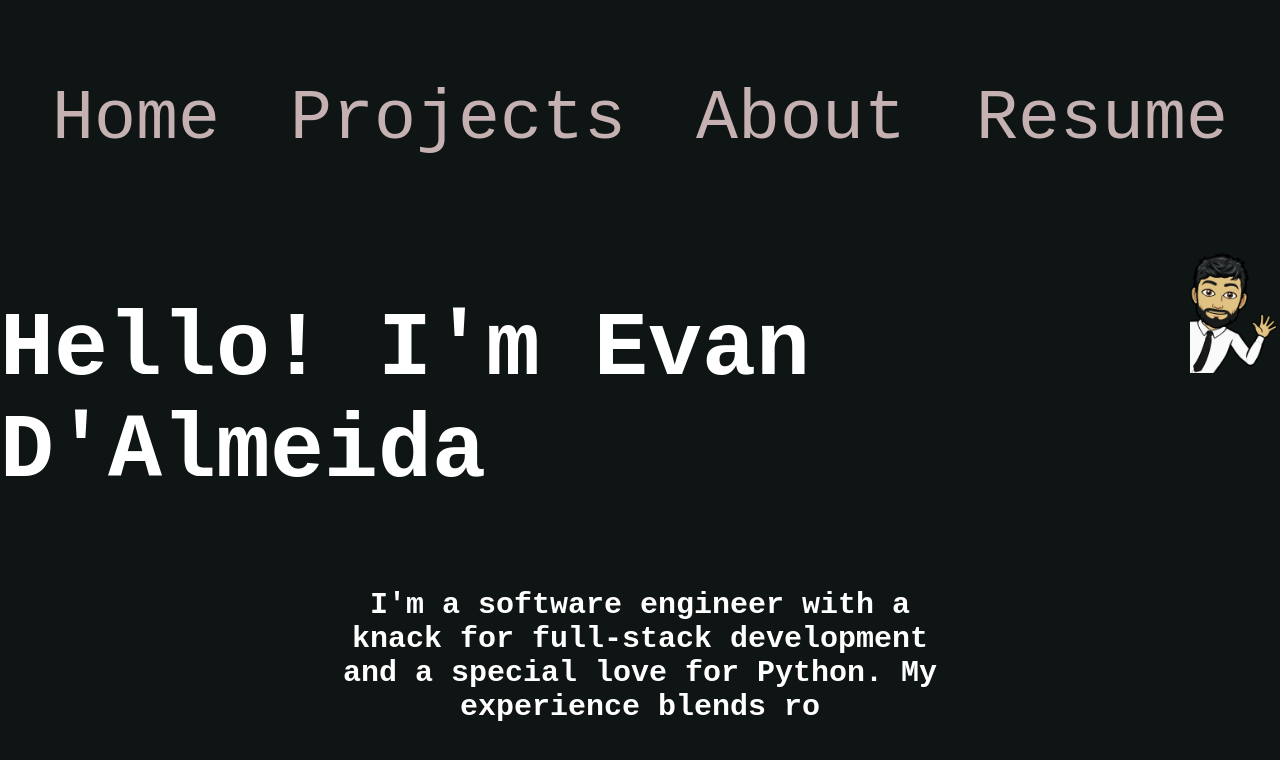
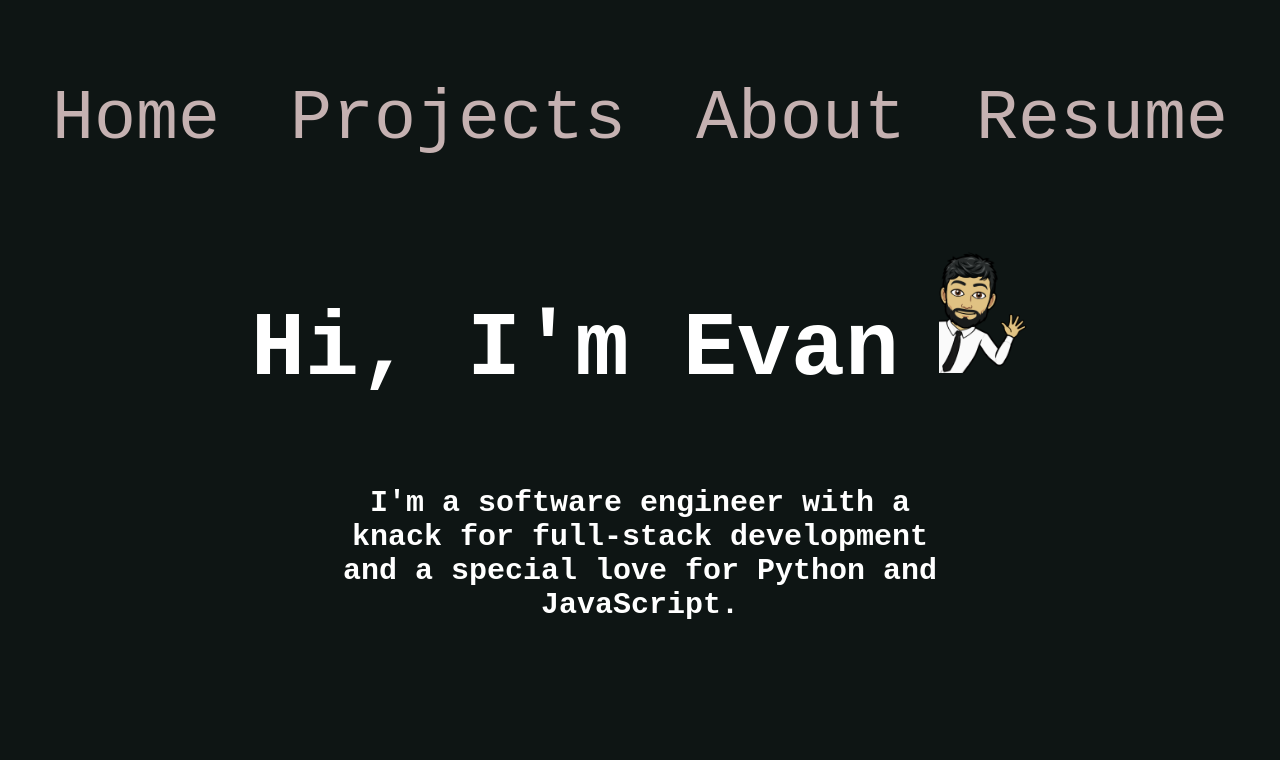
Before and after one commit to evandalmeida/portfolio_website, a React (Create React App) app: page / in a window 1280 px wide. Shown: the top 760 px of the page. Built offline with nearby package versions, Linux system fonts and the light colour scheme; no server answers.

Commit message:
updated intro

```diff
--- a/src/components/Home.js
+++ b/src/components/Home.js
@@ -5,7 +5,7 @@ import './CSS/home.css'
 import whiteArrow from '../assets/icons/white.png'
 
 export default function Home() {
-    const fullText = "I'm a software engineer with a knack for full-stack development and a special love for Python. My experience blends robust technical expertise with an innovative approach to tackling complex challenges.";
+    const fullText = "I'm a software engineer with a knack for full-stack development and a special love for Python and JavaScript.";
     const [displayText, setDisplayText] = useState('');
     const [isDeleting, setIsDeleting] = useState(false);
     const [speed, setSpeed] = useState(100);
@@ -34,7 +34,7 @@ export default function Home() {
             timer = setTimeout(() => {
                 setIsDeleting(true);
                 setSpeed(100);
-            }, 2000); // Wait a bit before starting to delete
+            }, 10000); // Wait a bit before starting to delete
         } else if (isDeleting && displayText === '') {
             setIsDeleting(false);
             setLoop(loop + 1);
@@ -47,7 +47,7 @@ export default function Home() {
     return (
         <div id='home-div'>
             <div className='intro'>
-                <h1>Hello! I'm Evan D'Almeida</h1>
+                <h1>Hi, I'm Evan</h1>
                 <img className='BE-logo' src={BELogo} alt="ッ"/>
             </div>
             <h2>{displayText}</h2>
```
Also changed, not shown: src/App.js (line endings or trailing spaces).
